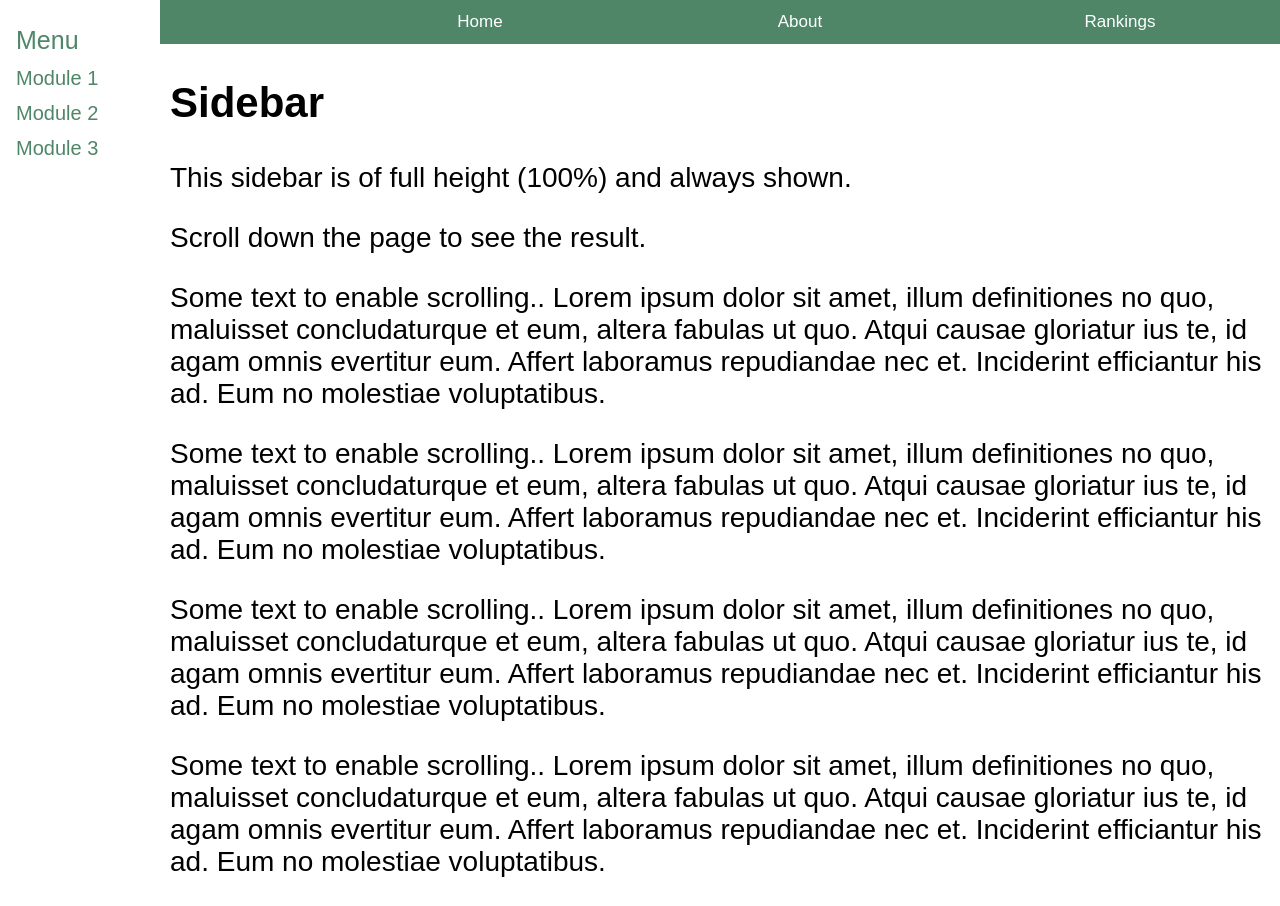
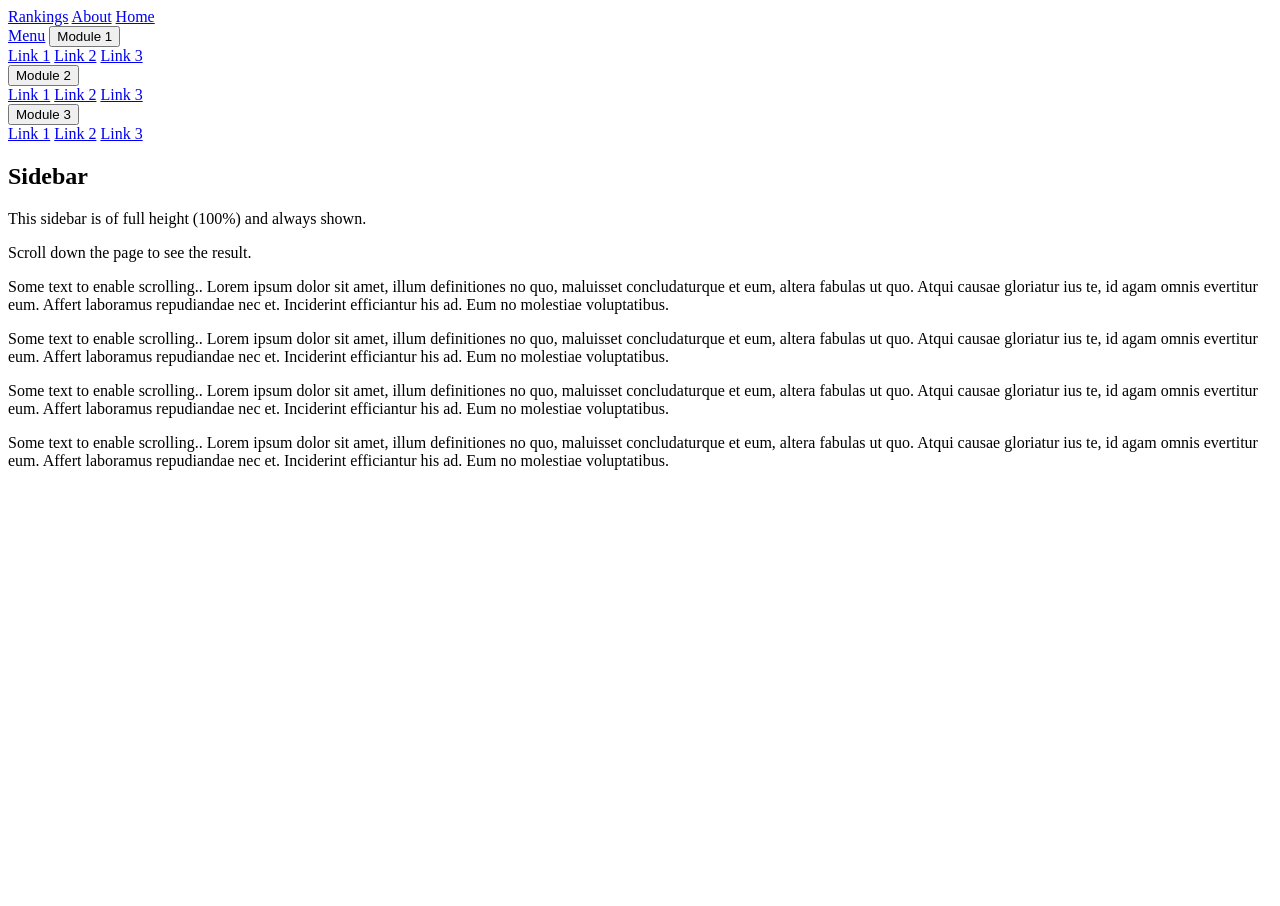
Before and after one commit to JoshuaCHC/unihelp, a Flask app: template templates/Modules.html in a window 1280 px wide. After the commit the page ends 470 px from the top, so only its background shows below. Run offline with Flask 2, Linux system fonts and the light colour scheme; the template is opened without the code that fills it, so the values that code supplies are empty.

Commit message:
remove style

```diff
--- a/templates/Modules.html
+++ b/templates/Modules.html
@@ -1,136 +1,7 @@
 <!DOCTYPE html>
 <html>
 <meta name="viewport" content="width=device-width, initial-scale=1">
-<style>
- .sidenav a, .dropdown-btn {
-  padding: 6px 8px 6px 16px;
-  text-decoration: none;
-  font-size: 20px;
-  color: rgb(78, 134, 103);
-  display: block;
-  border: none;
-  background: none;
-  width: 100%;
-  text-align: left;
-  cursor: pointer;
-  outline: none;
-}
 
-/* On mouse-over */
-.sidenav a:hover, .dropdown-btn:hover {
-  color: rgb(0, 162, 255);
-}
-.main {
-  margin-left: 200px; /* Same as the width of the sidenav */
-  font-size: 20px; /* Increased text to enable scrolling */
-  padding: 0px 10px;
-}
-.active {
-  background-color: rgb(78, 134, 103);
-  color: white;
-}
-
-/* Dropdown container (hidden by default). Optional: add a lighter background color and some left padding to change the design of the dropdown content */
-.dropdown-container {
-  display: none;
-  background-color: white;
-  padding-left: 8px;
-}
-
-/* Optional: Style the caret down icon */
-.fa-caret-down {
-  float: right;
-  padding-right: 8px;
-}
-.sidenav {
-  height: 100%;
-  width: 160px;
-  position: fixed;
-  z-index: 1;
-  top: 0;
-  left: 0;
-  background-color: white;
-  overflow-x: hidden;
-  padding-top: 20px;
-}
-
-.sidenav a {
-  padding: 6px 8px 6px 16px;
-  text-decoration: none;
-  font-size: 25px;
-  color:  rgb(78, 134, 103);
-  display: block;
-}
-
-.sidenav a:hover {
-  color: rgb(0, 162, 255);
-}
-
-.main {
-  margin-left: 160px; /* Same as the width of the sidenav */
-  font-size: 28px; /* Increased text to enable scrolling */
-  padding: 0px 10px;
-}
-
-@media screen and (max-height: 450px) {
-  .sidenav {padding-top: 15px;}
-  .sidenav a {font-size: 18px;}
-}
-
-* {box-sizing: border-box}
-body {
-    margin: 0;
-    font-family: Arial, Helvetica, sans-serif;}
-
-.navbar {
-  width: 100%;
-  background-color: rgb(78, 134, 103);
-  overflow: auto;
-}
-
-.navbar a {
-  float: right;
-  padding: 12px;
-  color: white;
-  text-decoration: none;
-  font-size: 17px;
-  width: 25%; /* Four links of equal widths */
-  text-align: center;
-}
-
-.navbar a:hover {
-  background-color: rgb(252, 252, 252);
-  color: rgb(78, 134, 103);
-}
-
-.topnav a {
-  float: right;
-  color: red;
-  text-align: center;
-  padding: 14px 50px;
-  text-decoration: none;
-  font-size: 17px;
-  border-top: 10px solid red;
-}
-
-.topnav a:hover {
-  background-color: red;
-  color: white;
-  border-top: 10px solid transparent;
-
-}
-
-
-
-@media screen and (max-width: 500px) {
-  .navbar a {
-    float: none;
-    display: block;
-    width: 100%;
-    text-align: left;
-  }
-}
-</style>
 
 <div class="navbar">
     <a href="Rankings.html">Rankings</a>
```
